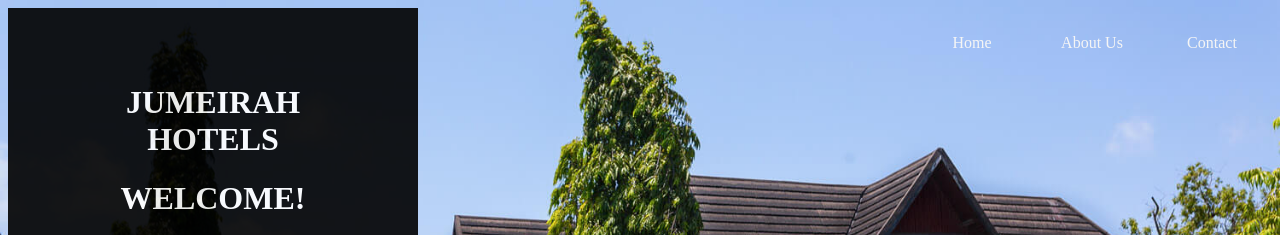
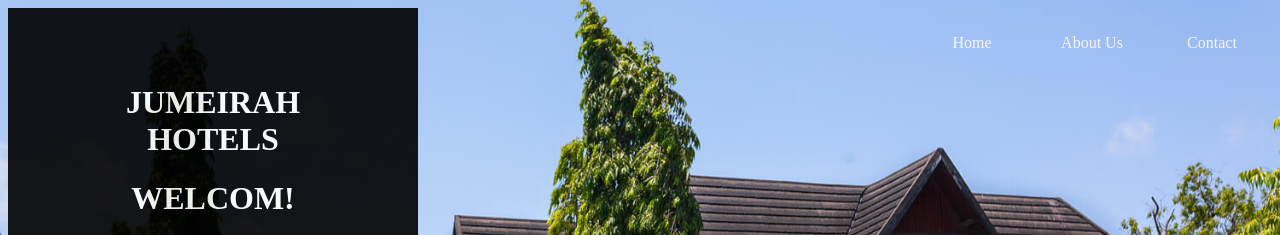
Before and after one commit to collokoech/Restaurant-project, a plain HTML site: page index.html in a window 1280 px wide. Shown: the top 235 px of the page. Drawn offline with Linux system fonts and the light colour scheme.

Commit message:
added h1

```diff
--- a/index.html
+++ b/index.html
@@ -13,7 +13,7 @@
         </div>
         <div class="wd">
             <h1>Jumeirah Hotels</h1>
-            <h1> Welcome!</h1>
+            <h1> Welcom!</h1>
                <h4>
                 Jumeirah Hotel and Resort is an Emirati international
                 luxury hotel chain and part of Dubai Holding. Jumeirah was
```
